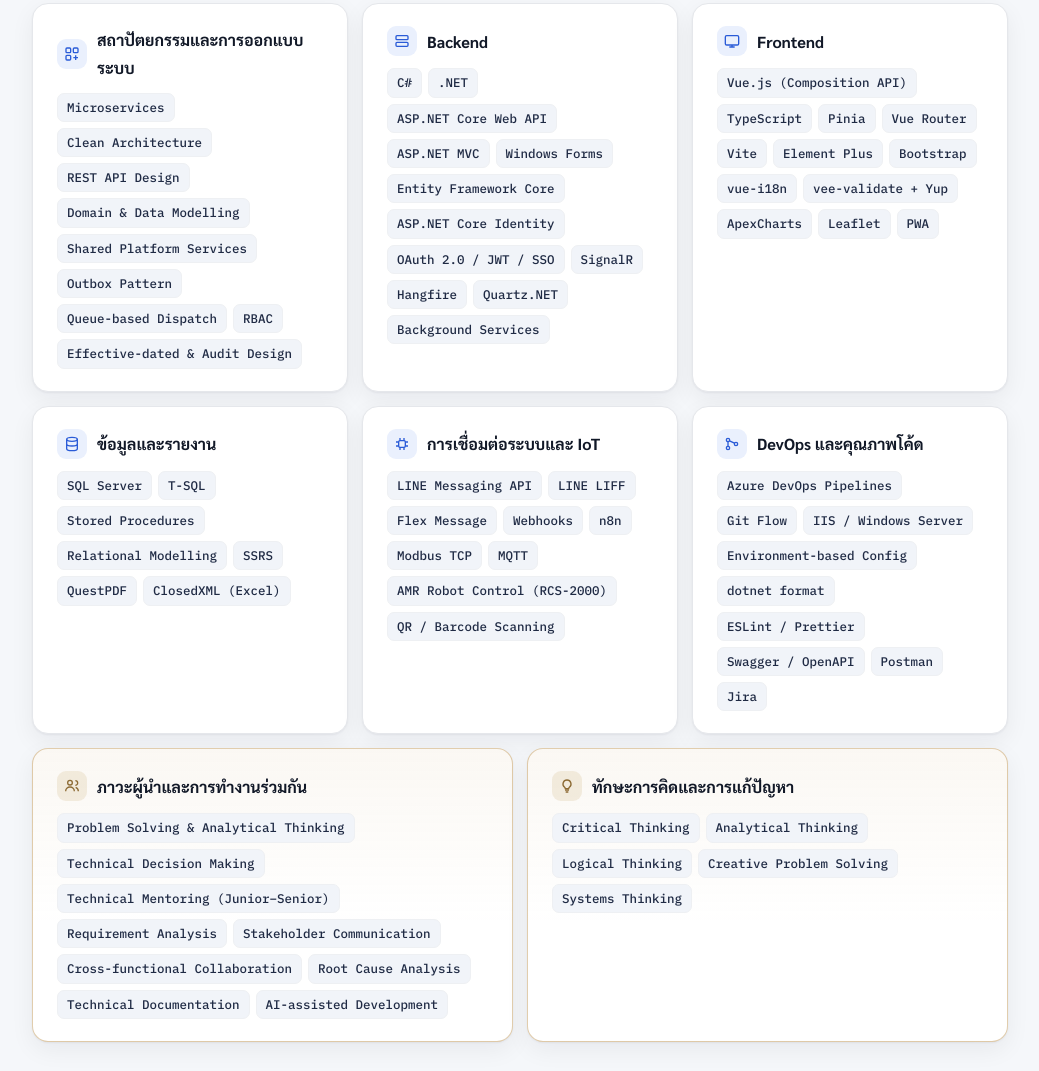
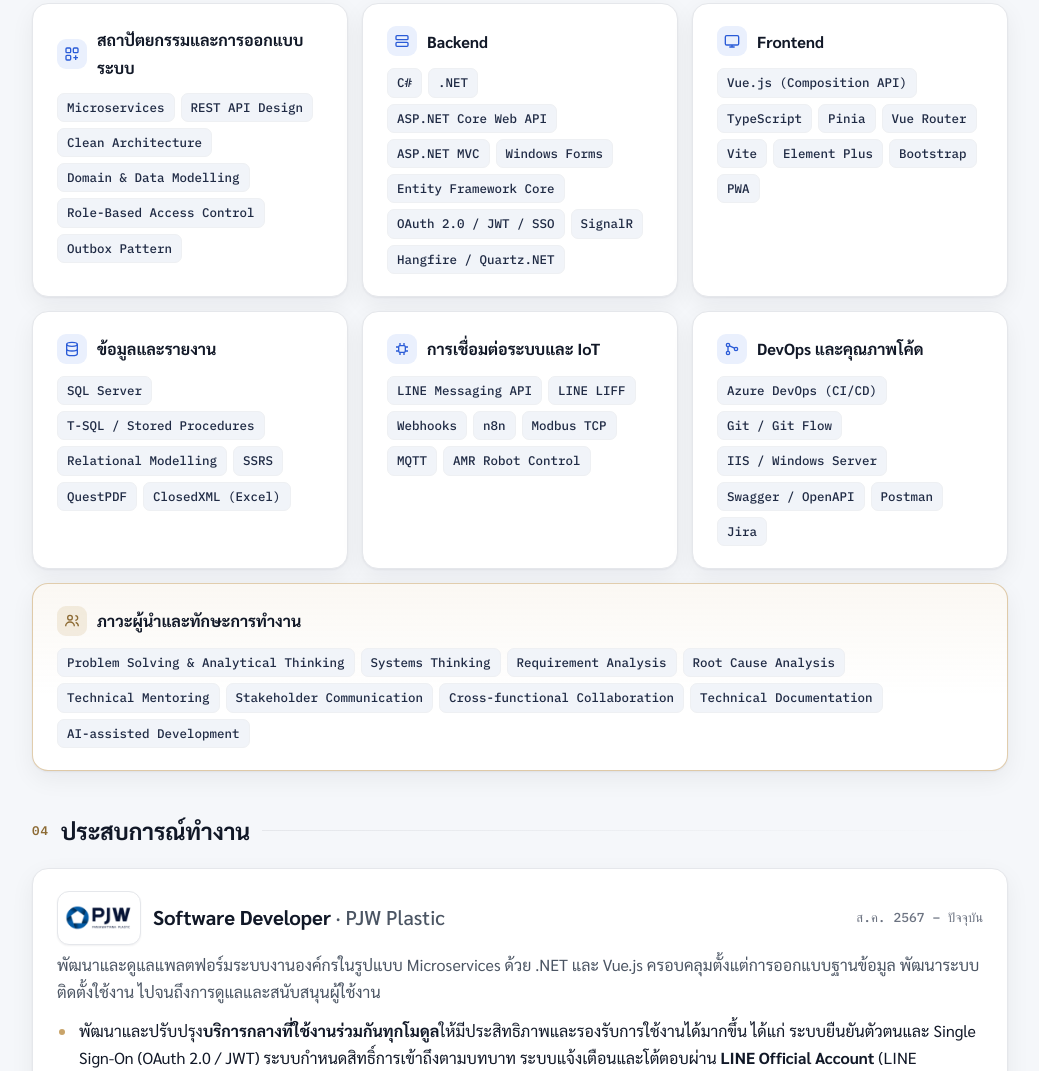
Before and after one commit to siwakornix-ICX/siwakornix-ICX.github.io, a plain HTML site: page index.html in a window 1280 px wide. Shown: the part 1148-2219 px from the top of the page, without its empty margins (120-1159 px from the left). Drawn offline with Linux system fonts and the light colour scheme.

Commit message:
Review fixes: one role title, trimmed skills, single soft-skill card, tighter summary
Co-Authored-By: Claude Opus 5.5 <noreply@anthropic.com>

```diff
--- a/index.html
+++ b/index.html
@@ -4,10 +4,10 @@
 <meta charset="utf-8">
 <meta name="viewport" content="width=device-width, initial-scale=1">
 <title>Siwakorn Chansomboon Résumé</title>
-<meta name="description" content="Siwakorn Chansomboon — Full-Stack Software Engineer (.NET, Vue.js). Shared platform services, warehouse robotics and production systems for manufacturing.">
+<meta name="description" content="Siwakorn Chansomboon — Software Engineer, backend-focused (.NET, Vue.js). Shared platform services, warehouse robotics and production systems for manufacturing.">
 <meta name="robots" content="index, follow">
 <meta property="og:type" content="profile">
-<meta property="og:title" content="Siwakorn Chansomboon — Full-Stack Software Engineer">
+<meta property="og:title" content="Siwakorn Chansomboon — Software Engineer (Backend, .NET)">
 <meta property="og:description" content=".NET microservices, Vue.js, warehouse robotics, IoT and central identity for manufacturing.">
 <meta name="twitter:card" content="summary_large_image">
 <meta property="og:image" content="https://siwakornix-icx.github.io/img/og-cover.png">
@@ -406,7 +406,7 @@
     <div class="id">
       <div class="photo"><img src="img/photo.webp" alt="Siwakorn Chansomboon" onerror="this.closest('.photo').remove()"></div>
       <div class="who">
-        <p class="eyebrow">Full-Stack Software Engineer</p>
+        <p class="eyebrow">Software Engineer · Backend (.NET)</p>
         <h1 class="name"><span class="th">ศิวกร จันทร์สมบูรณ์</span><span class="en">Siwakorn Chansomboon</span></h1>
         <p class="name-alt th">Siwakorn Chansomboon</p>
         <ul class="contact">
@@ -433,8 +433,8 @@
         Software Engineer with over 2 years of experience, specializing in <b>Backend Development with C# / .NET</b>, with additional experience developing applications using Vue.js, ASP.NET MVC and Windows Forms.
         Experienced in developing and maintaining <b>enterprise-level Microservices platforms</b>, as well as <b>providing technical guidance and knowledge sharing</b> to fellow developers.
       </p>
-      <p class="motto th">ผมมั่นใจว่าความสามารถเกิดจากการเรียนรู้ การลงมือทำ และการพัฒนาตนเองอย่างต่อเนื่อง พร้อมเปิดรับสิ่งใหม่ ๆ เพื่อเติบโตและสร้างคุณค่าให้กับองค์กร และหวังเป็นอย่างยิ่งว่าจะได้ร่วมงานและเติบโตไปด้วยกัน</p>
-      <p class="motto en">I believe that skills are built through continuous learning, hands-on experience and consistent self-improvement. I remain open to learning new things to grow professionally, contribute to the organization, and hopefully have the opportunity to work and grow together.</p>
+      <p class="motto th">ผมมั่นใจว่าความสามารถเกิดจากการเรียนรู้ การลงมือทำ และการพัฒนาตนเองอย่างต่อเนื่อง พร้อมเปิดรับสิ่งใหม่ ๆ เพื่อเติบโตและสร้างคุณค่าให้กับองค์กร</p>
+      <p class="motto en">I believe that skills are built through continuous learning, hands-on experience and consistent self-improvement. I remain open to learning new things to grow professionally and contribute to the organization.</p>
     </div>
   </section>
 
@@ -468,36 +468,32 @@
     <div class="skills">
       <div class="card skill">
         <h3><i><svg viewBox="0 0 24 24" fill="none" stroke="currentColor" stroke-width="2"><rect x="3" y="3" width="7" height="7" rx="1.5"/><rect x="14" y="3" width="7" height="7" rx="1.5"/><rect x="3" y="14" width="7" height="7" rx="1.5"/><path d="M17.5 14v7M14 17.5h7"/></svg></i><span class="th">สถาปัตยกรรมและการออกแบบระบบ</span><span class="en">Architecture &amp; System Design</span></h3>
-        <ul class="chips"><li>Microservices</li><li>Clean Architecture</li><li>REST API Design</li><li>Domain &amp; Data Modelling</li><li>Shared Platform Services</li><li>Outbox Pattern</li><li>Queue-based Dispatch</li><li>RBAC</li><li>Effective-dated &amp; Audit Design</li></ul>
+        <ul class="chips"><li>Microservices</li><li>REST API Design</li><li>Clean Architecture</li><li>Domain &amp; Data Modelling</li><li>Role-Based Access Control</li><li>Outbox Pattern</li></ul>
       </div>
       <div class="card skill">
         <h3><i><svg viewBox="0 0 24 24" fill="none" stroke="currentColor" stroke-width="2"><rect x="3" y="4" width="18" height="6" rx="1.5"/><rect x="3" y="14" width="18" height="6" rx="1.5"/><path d="M7 7h.01M7 17h.01"/></svg></i>Backend</h3>
-        <ul class="chips"><li>C#</li><li>.NET</li><li>ASP.NET Core Web API</li><li>ASP.NET MVC</li><li>Windows Forms</li><li>Entity Framework Core</li><li>ASP.NET Core Identity</li><li>OAuth 2.0 / JWT / SSO</li><li>SignalR</li><li>Hangfire</li><li>Quartz.NET</li><li>Background Services</li></ul>
+        <ul class="chips"><li>C#</li><li>.NET</li><li>ASP.NET Core Web API</li><li>ASP.NET MVC</li><li>Windows Forms</li><li>Entity Framework Core</li><li>OAuth 2.0 / JWT / SSO</li><li>SignalR</li><li>Hangfire / Quartz.NET</li></ul>
       </div>
       <div class="card skill">
         <h3><i><svg viewBox="0 0 24 24" fill="none" stroke="currentColor" stroke-width="2"><rect x="2" y="4" width="20" height="14" rx="2"/><path d="M8 21h8M12 18v3"/></svg></i>Frontend</h3>
-        <ul class="chips"><li>Vue.js (Composition API)</li><li>TypeScript</li><li>Pinia</li><li>Vue Router</li><li>Vite</li><li>Element Plus</li><li>Bootstrap</li><li>vue-i18n</li><li>vee-validate + Yup</li><li>ApexCharts</li><li>Leaflet</li><li>PWA</li></ul>
+        <ul class="chips"><li>Vue.js (Composition API)</li><li>TypeScript</li><li>Pinia</li><li>Vue Router</li><li>Vite</li><li>Element Plus</li><li>Bootstrap</li><li>PWA</li></ul>
       </div>
       <div class="card skill">
         <h3><i><svg viewBox="0 0 24 24" fill="none" stroke="currentColor" stroke-width="2"><ellipse cx="12" cy="5" rx="8" ry="3"/><path d="M4 5v14c0 1.7 3.6 3 8 3s8-1.3 8-3V5M4 12c0 1.7 3.6 3 8 3s8-1.3 8-3"/></svg></i><span class="th">ข้อมูลและรายงาน</span><span class="en">Data &amp; Reporting</span></h3>
-        <ul class="chips"><li>SQL Server</li><li>T-SQL</li><li>Stored Procedures</li><li>Relational Modelling</li><li>SSRS</li><li>QuestPDF</li><li>ClosedXML (Excel)</li></ul>
+        <ul class="chips"><li>SQL Server</li><li>T-SQL / Stored Procedures</li><li>Relational Modelling</li><li>SSRS</li><li>QuestPDF</li><li>ClosedXML (Excel)</li></ul>
       </div>
       <div class="card skill">
         <h3><i><svg viewBox="0 0 24 24" fill="none" stroke="currentColor" stroke-width="2"><path d="M9 3v4M15 3v4M9 17v4M15 17v4M3 9h4M3 15h4M17 9h4M17 15h4"/><rect x="7" y="7" width="10" height="10" rx="2"/></svg></i><span class="th">การเชื่อมต่อระบบและ IoT</span><span class="en">Integration &amp; IoT</span></h3>
-        <ul class="chips"><li>LINE Messaging API</li><li>LINE LIFF</li><li>Flex Message</li><li>Webhooks</li><li>n8n</li><li>Modbus TCP</li><li>MQTT</li><li>AMR Robot Control (RCS-2000)</li><li>QR / Barcode Scanning</li></ul>
+        <ul class="chips"><li>LINE Messaging API</li><li>LINE LIFF</li><li>Webhooks</li><li>n8n</li><li>Modbus TCP</li><li>MQTT</li><li>AMR Robot Control</li></ul>
       </div>
       <div class="card skill">
         <h3><i><svg viewBox="0 0 24 24" fill="none" stroke="currentColor" stroke-width="2"><circle cx="6" cy="6" r="2.5"/><circle cx="6" cy="18" r="2.5"/><circle cx="18" cy="12" r="2.5"/><path d="M6 8.5v7M8.3 7.2l7.4 3.6"/></svg></i><span class="th">DevOps และคุณภาพโค้ด</span><span class="en">DevOps &amp; Quality</span></h3>
-        <ul class="chips"><li>Azure DevOps Pipelines</li><li>Git Flow</li><li>IIS / Windows Server</li><li>Environment-based Config</li><li>dotnet format</li><li>ESLint / Prettier</li><li>Swagger / OpenAPI</li><li>Postman</li><li>Jira</li></ul>
+        <ul class="chips"><li>Azure DevOps (CI/CD)</li><li>Git / Git Flow</li><li>IIS / Windows Server</li><li>Swagger / OpenAPI</li><li>Postman</li><li>Jira</li></ul>
       </div>
       <div class="skills-soft">
         <div class="card skill lead">
-          <h3><i><svg viewBox="0 0 24 24" fill="none" stroke="currentColor" stroke-width="2"><circle cx="9" cy="7" r="3.5"/><path d="M2.5 20a6.5 6.5 0 0 1 13 0M17 4a3.5 3.5 0 0 1 0 7M21.5 20a6.5 6.5 0 0 0-4-6"/></svg></i><span class="th">ภาวะผู้นำและการทำงานร่วมกัน</span><span class="en">Leadership &amp; Collaboration</span></h3>
-          <ul class="chips"><li>Problem Solving &amp; Analytical Thinking</li><li>Technical Decision Making</li><li>Technical Mentoring (Junior–Senior)</li><li>Requirement Analysis</li><li>Stakeholder Communication</li><li>Cross-functional Collaboration</li><li>Root Cause Analysis</li><li>Technical Documentation</li><li>AI-assisted Development</li></ul>
-        </div>
-        <div class="card skill lead">
-          <h3><i><svg viewBox="0 0 24 24" fill="none" stroke="currentColor" stroke-width="2"><path d="M9 18h6M10 21h4"/><path d="M12 3a6 6 0 0 0-3.6 10.8c.6.5 1 1.2 1 2V16h5.2v-.2c0-.8.4-1.5 1-2A6 6 0 0 0 12 3z"/></svg></i><span class="th">ทักษะการคิดและการแก้ปัญหา</span><span class="en">Thinking &amp; Problem Solving</span></h3>
-          <ul class="chips"><li>Critical Thinking</li><li>Analytical Thinking</li><li>Logical Thinking</li><li>Creative Problem Solving</li><li>Systems Thinking</li></ul>
+          <h3><i><svg viewBox="0 0 24 24" fill="none" stroke="currentColor" stroke-width="2"><circle cx="9" cy="7" r="3.5"/><path d="M2.5 20a6.5 6.5 0 0 1 13 0M17 4a3.5 3.5 0 0 1 0 7M21.5 20a6.5 6.5 0 0 0-4-6"/></svg></i><span class="th">ภาวะผู้นำและทักษะการทำงาน</span><span class="en">Leadership &amp; Professional Skills</span></h3>
+          <ul class="chips"><li>Problem Solving &amp; Analytical Thinking</li><li>Systems Thinking</li><li>Requirement Analysis</li><li>Root Cause Analysis</li><li>Technical Mentoring</li><li>Stakeholder Communication</li><li>Cross-functional Collaboration</li><li>Technical Documentation</li><li>AI-assisted Development</li></ul>
         </div>
       </div>
     </div>
```
Also changed, not shown: 1 other file.
